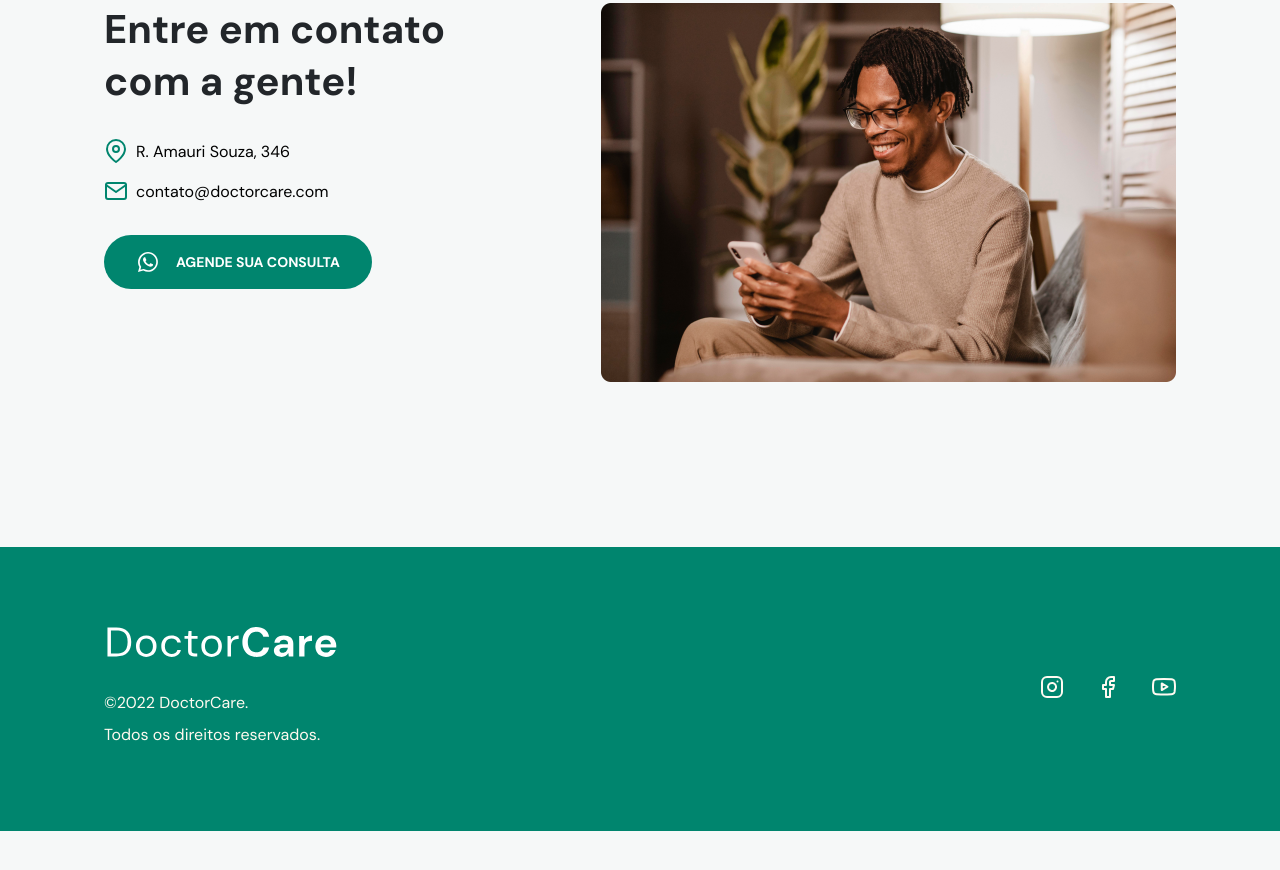
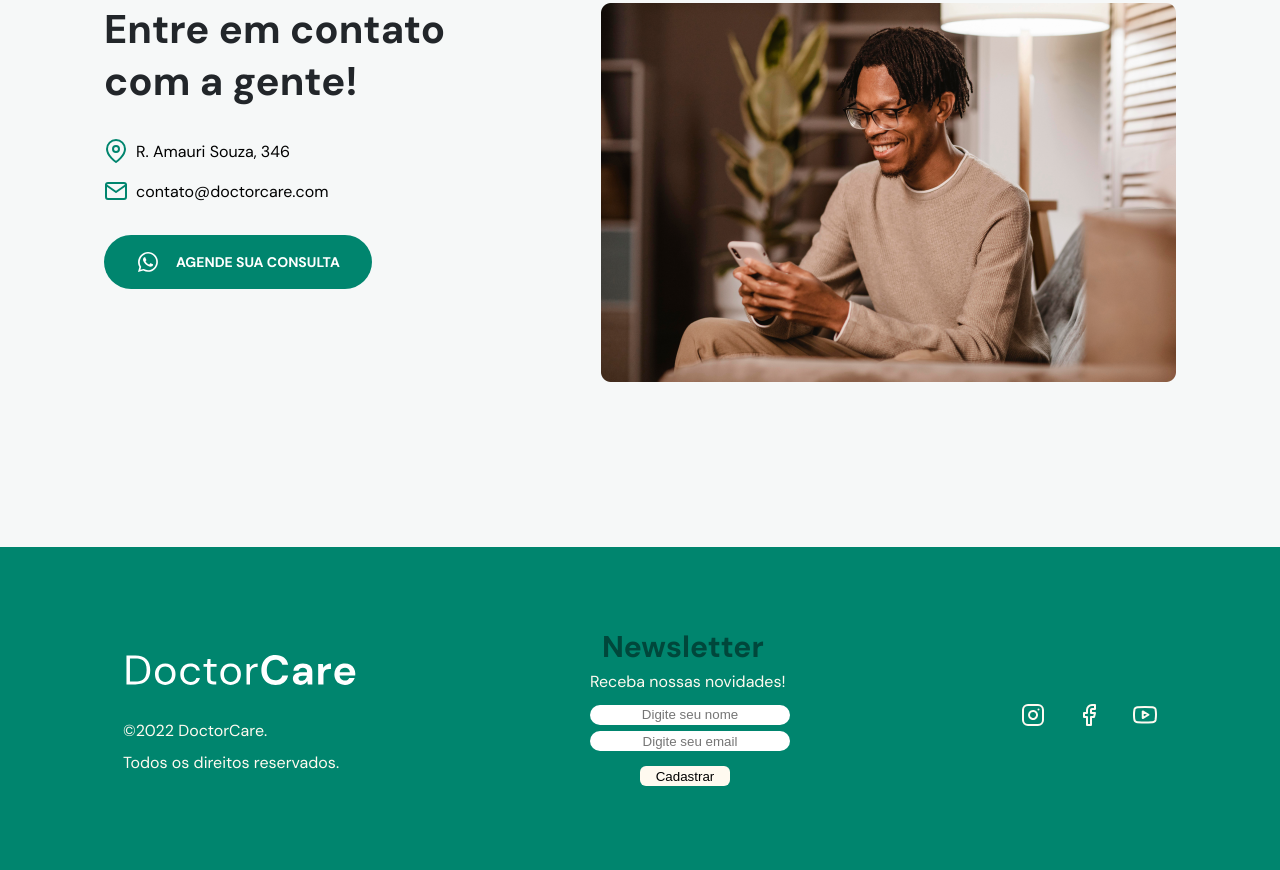
Before and after one commit to isabelcaf55/ProjetoIniciante, a plain HTML site: page index.html in a window 1280 px wide. Shown: the part 3465-4335 px from the top of the page. Before the commit the page ends 4296 px from the top, so only its background shows below. Drawn offline with nearby package versions, Linux system fonts and the light colour scheme.

Commit message:
Remodelagem2

```diff
--- a/index.html
+++ b/index.html
@@ -475,16 +475,7 @@
     </section>
 
 
-
-
-
-
-
-
-
-
-
-    <section class="sectionDepositions" id="depositions">
+    <section id="depositions">
       <div class="depositionsGrid">
           <header>
             <h4>Depoimentos</h4>
@@ -539,30 +530,7 @@
 
     </section>
 
-
-
-
-
-
-
-
-
-
-
-
-
-
-
-
-
-
-
-
-
-
-
-
-    <section id="contact">
+   <section id="contact">
       <div class="wrapper">
 
         <div class="col-a">
@@ -656,7 +624,7 @@
     </section>
 
     <footer>
-      <div class="wrapper">
+      <div class="wrapperFooter">
         <div class="col-a">
 
 
@@ -714,6 +682,28 @@
           ©2022 DoctorCare. <br />
           Todos os direitos reservados.
         </p>
+      </div>
+
+
+
+
+
+
+
+
+
+
+
+
+      <div id="newsletter">
+        <h3>Newsletter</h3>
+        <p>Receba nossas novidades!</p>
+        <form method="post">
+          <input type="text" placeholder="Digite seu nome">
+          <input type="email" placeholder="Digite seu email">
+          <button onclick="msg()">Cadastrar</button>
+        </form>
+
       </div>
 
       <div class="col-b">
@@ -805,6 +795,21 @@
       </div>
     </footer>
 
+
+
+
+
+
+
+
+
+
+
+
+
+
+
+
     <a id="backToTopButton" href="#home"
       ><svg
         width="40"
--- a/main.js
+++ b/main.js
@@ -86,3 +86,8 @@ const swiper = new Swiper('.swiper', {
   mousewheel: true,
 
 });
+
+
+function msg() {
+  alert("Email cadastrado com sucesso!");
+}
--- a/style.css
+++ b/style.css
@@ -391,7 +391,7 @@ body.menu-expanded button path {
   box-shadow: 0px 0px 2px rgba(0, 0, 0, 0.08);
   border-radius: 1rem;
   background-color: var(--brand-light);
-  margin:5rem;
+  margin: 5rem;
 }
 
 #depositions blockquote p {
@@ -406,15 +406,13 @@ body.menu-expanded button path {
   color: var(--primary-color);
   font: 700 3rem serif;
   position: absolute;
-  top:-0.5rem;
-  left:-2rem
-
+  top: -0.5rem;
+  left: -2rem;
 }
 
 #depositions cite {
   display: flex;
   align-items: center;
-
 }
 
 #depositions cite img {
@@ -422,7 +420,7 @@ body.menu-expanded button path {
   height: 3rem;
   object-fit: cover;
   clip-path: circle();
-  margin-right: .5rem;
+  margin-right: 0.5rem;
 }
 
 .swiper-slide {
@@ -433,18 +431,11 @@ body.menu-expanded button path {
 span.swiper-pagination-bullet {
   width: 0.75rem;
   height: 0.75rem;
-
-
 }
 
 span.swiper-pagination-bullet {
   background-color: var(--primary-color);
 }
-
-
-
-
-
 
 /*=======================ABOUT=========================*/
 #about {
@@ -515,6 +506,59 @@ footer p {
 footer .social-links {
   justify-content: flex-start;
 }
+
+.wrapperFooter {
+  margin: 0 2.6rem 0 2.6rem;
+}
+
+#newsletter h3 {
+  font-size: 3rem;
+  line-height: 3.9rem;
+  margin-left: 1.2rem;
+
+  color: var(--brand-dark);
+}
+
+#newsletter {
+  margin-bottom: 3rem;
+  width: 20rem;
+  height: 15rem;
+}
+
+#newsletter form {
+  align-items: flex-start;
+}
+
+#newsletter p {
+  margin-bottom: 0.5rem;
+}
+
+#newsletter form button {
+  background-color: var(--brand-beige);
+  border: none;
+  border-radius: 0.6rem;
+  text-decoration: none;
+  height: 2rem;
+  width: 9rem;
+  margin-top: 1rem;
+  margin-left: 5rem;
+}
+
+#newsletter form button:hover {
+  background-color: var(--nav-height);
+
+  border: 1px solid white;
+}
+
+#newsletter form input {
+  border: none;
+  border-radius: 1rem;
+  height: 2rem;
+  width: 20rem;
+  margin-bottom: 0.5rem;
+  text-align: center;
+}
+
 /*=======================BACK TO TOP=========================*/
 #backToTopButton {
   position: fixed;
@@ -800,4 +844,10 @@ footer .social-links {
   footer p {
     margin-bottom: 0;
   }
+
+  .wrapperFooter {
+    margin: 0 12.3rem 0 12.3rem;
+    display: flex;
+    justify-content: space-between;
   }
+}
```
Lines whose indentation alone changed are shown as unchanged.
